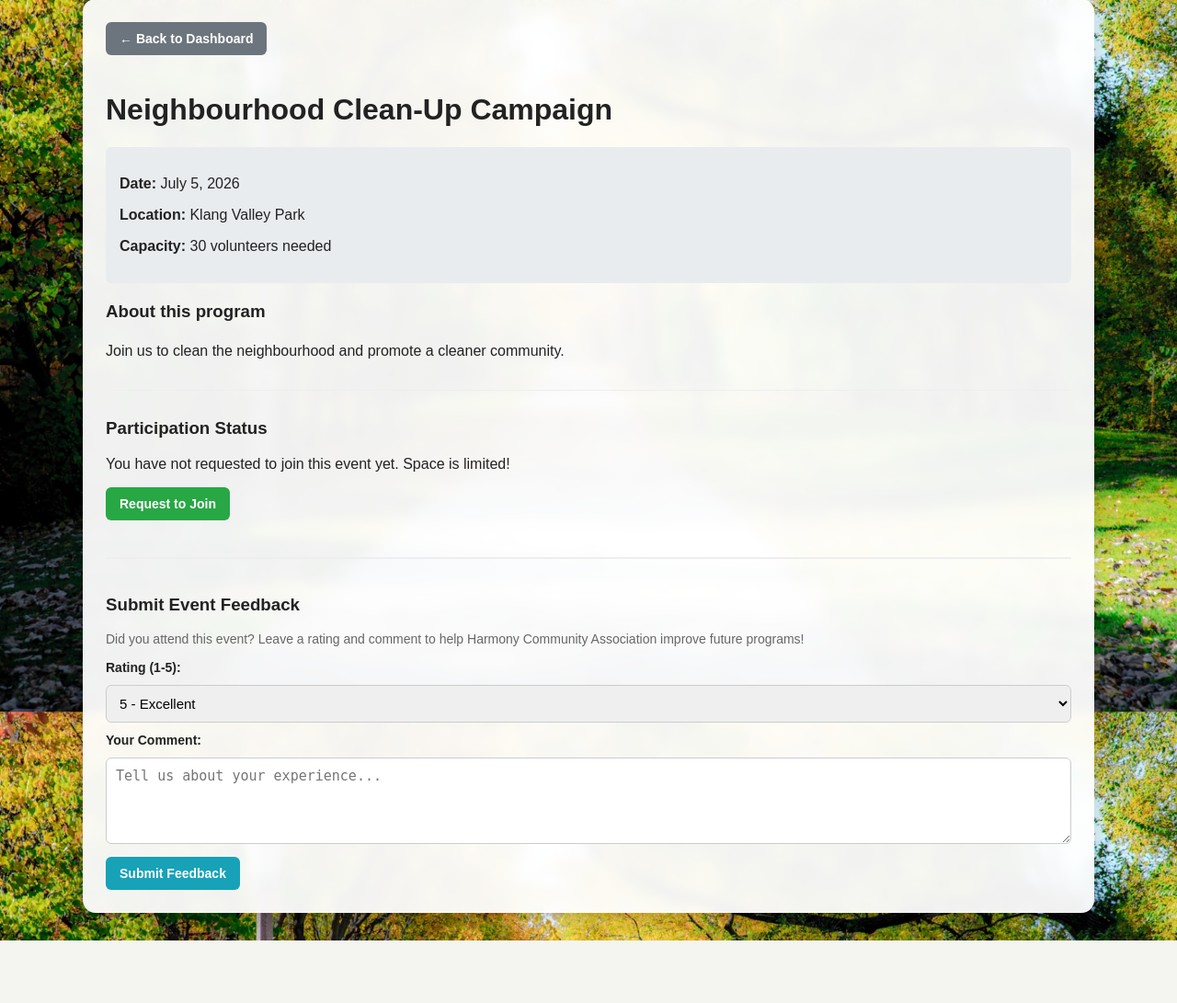
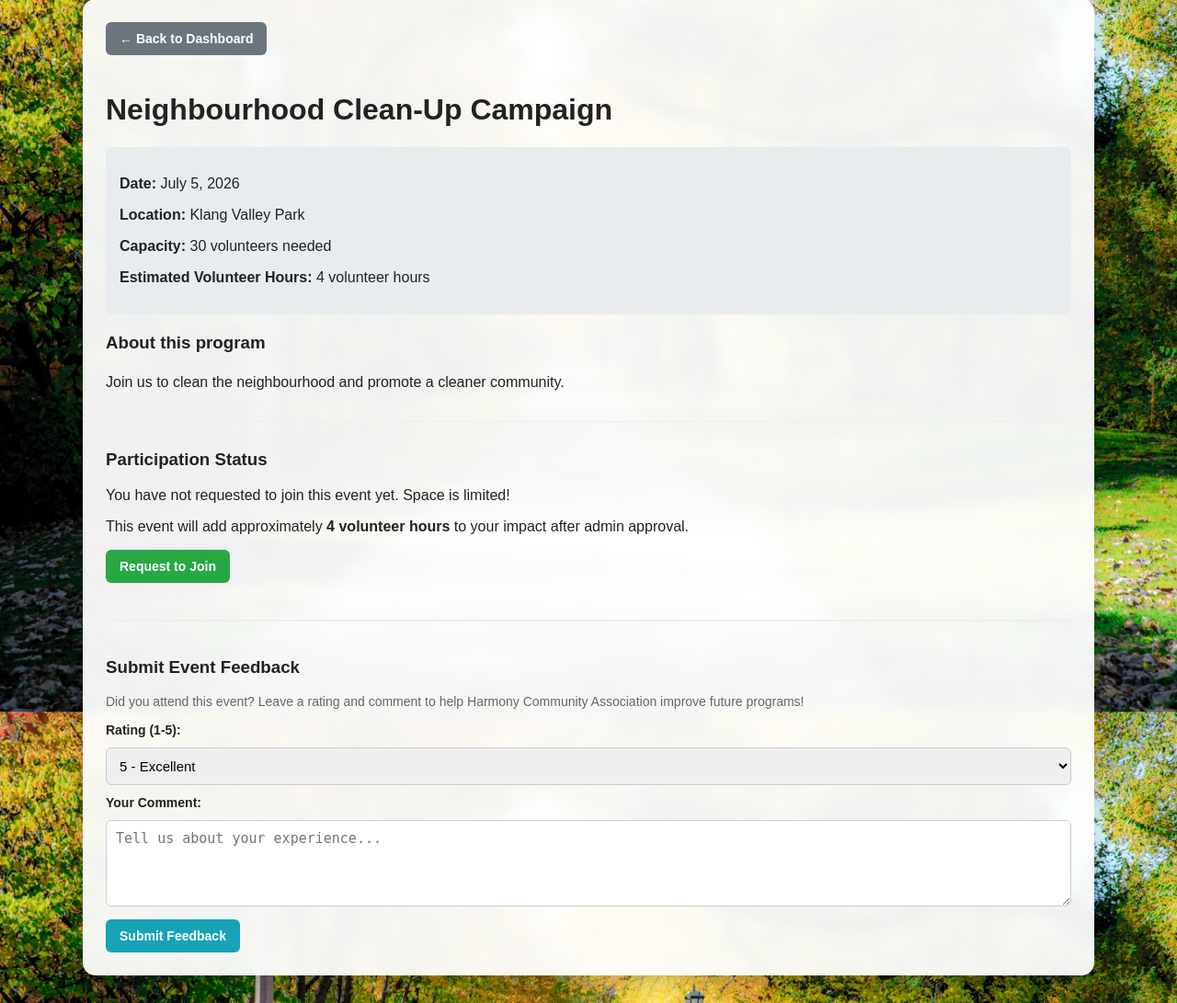
Before and after one commit to Ry4nnnn/WebDev_CommunityConnect, a PHP site: page /event_details.php?id=1 in a window 1280 px wide. Shown: the part 79-1170 px from the top of the page at 92% size. Before the commit the page ends 1102 px from the top, so only its background shows below. Run offline with PHP 8.4, Linux system fonts and the light colour scheme; a user stored in the database is signed in; data comes from the database, SQL or seed files in the repository; data that the repository does not hold is empty.

Commit message:
added volunteer hours to frontend

```diff
--- a/event_details.php
+++ b/event_details.php
@@ -106,6 +106,7 @@ $status_stmt->close();
         <p><strong>Date:</strong> <?php echo date("F j, Y", strtotime($event['EventDate'])); ?></p>
         <p><strong>Location:</strong> <?php echo htmlspecialchars($event['Location']); ?></p>
         <p><strong>Capacity:</strong> <?php echo htmlspecialchars($event['Capacity']); ?> volunteers needed</p>
+        <p><strong>Estimated Volunteer Hours:</strong> <span class="hours-tag">4 volunteer hours</span></p>
     </div>
 
     <h3>About this program</h3>
@@ -117,6 +118,7 @@ $status_stmt->close();
 
     <?php if ($participation_status === null): ?>
         <p>You have not requested to join this event yet. Space is limited!</p>
+        <p>This event will add approximately <strong>4 volunteer hours</strong> to your impact after admin approval.</p>
 
         <form action="event_details.php?id=<?php echo $service_id; ?>" method="POST">
             <input type="hidden" name="action" value="join">
```
